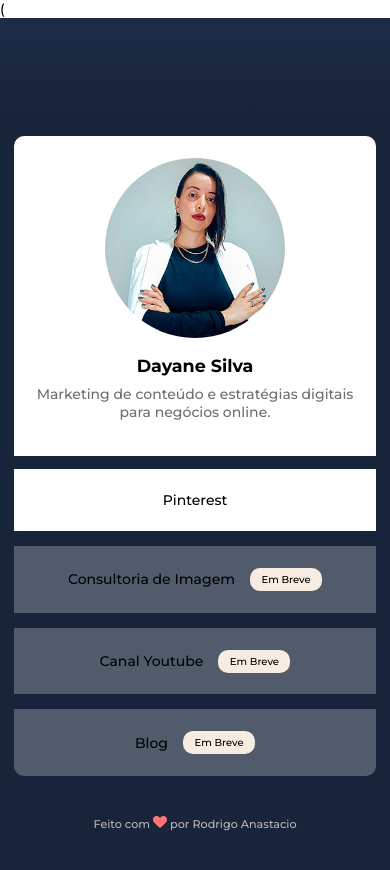
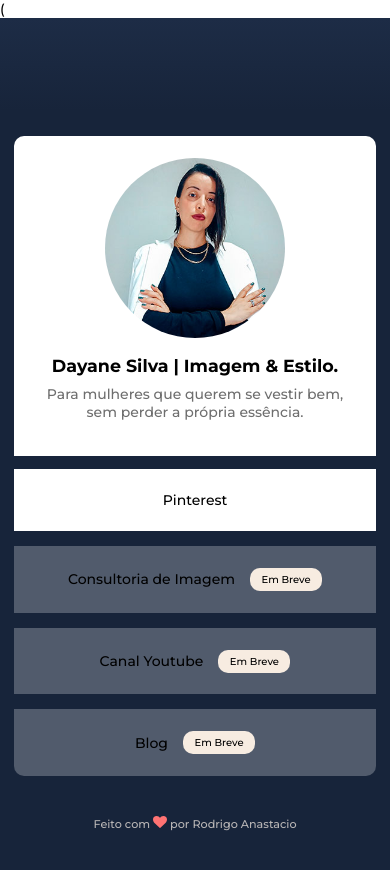
Before and after one commit to rodrigoanastacio/DS_lp-links, a Next.js app: page / in a window 390 px wide. Shown: the top 870 px of the page. Built offline with nearby package versions, Linux system fonts and the light colour scheme.

Commit message:
Ajuste mobile e altera texto

```diff
--- a/src/components/Card/index.jsx
+++ b/src/components/Card/index.jsx
@@ -12,9 +12,9 @@ const Card = () => {
           src="./foto-perfil.jpg"
           alt="Imagem de Dayane Silva"
         />
-        <h2 className={styles.card__urlSite}>Dayane Silva</h2>
+        <h2 className={styles.card__urlSite}>Dayane Silva | Imagem & Estilo.</h2>
         <div className={styles.card__desc}>
-          Marketing de conteúdo e estratégias digitais para negócios online.
+          <p>Para mulheres que querem se vestir bem, <br className='only-desktop' /> sem perder a própria essência.</p>
         </div>
       </div>
 
--- a/src/styles/globals.scss
+++ b/src/styles/globals.scss
@@ -73,3 +73,11 @@ a {
     }
   }
 }
+
+.only-desktop {
+  display: none;
+
+  @media (min-width: 385px) {
+    display: block;
+  }
+}
```
